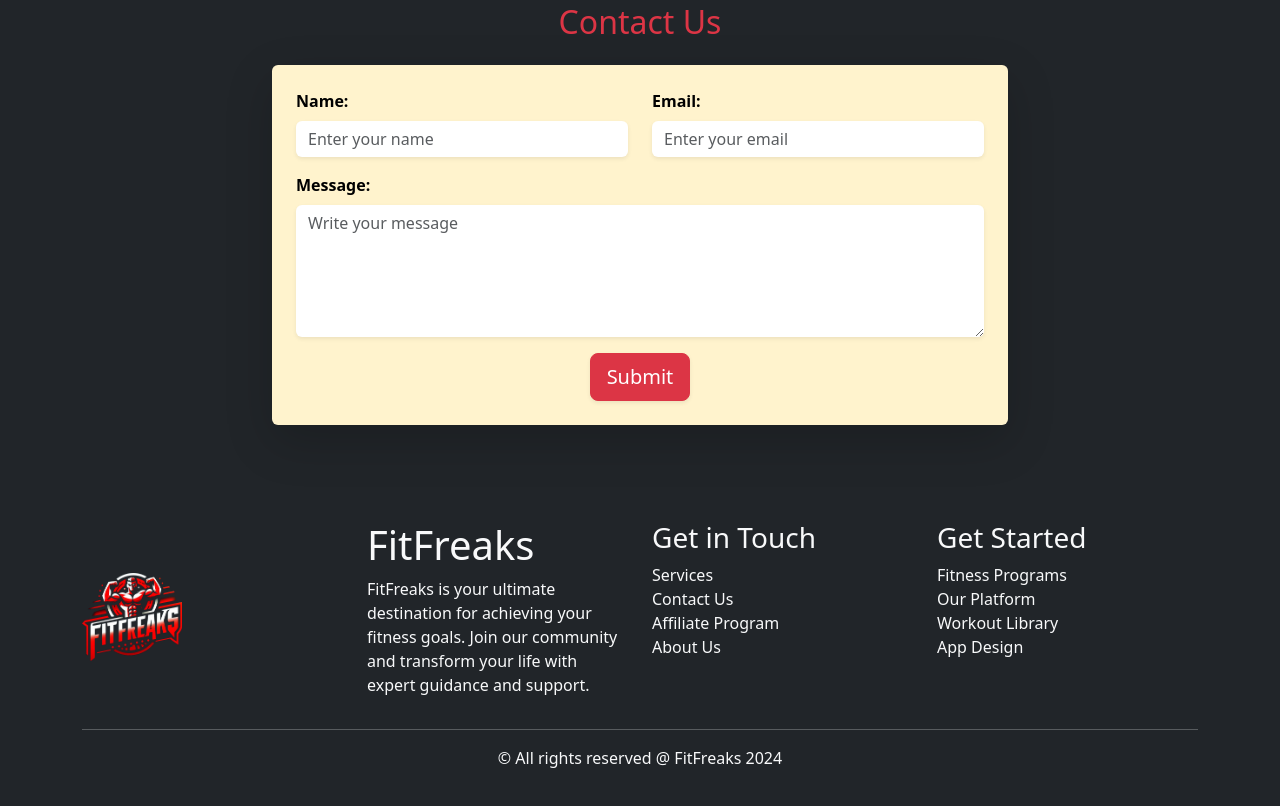
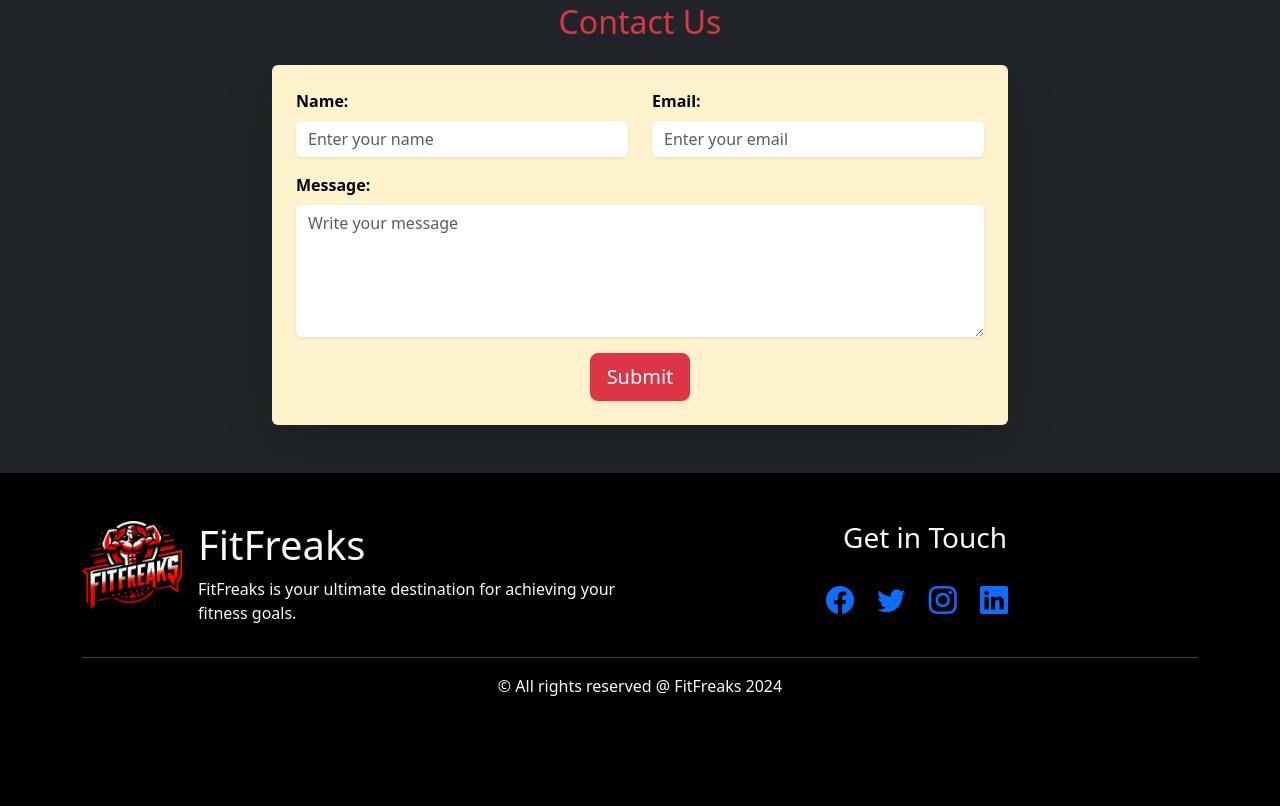
Before and after one commit to muntasir-smm/mswdb3-a2-bootstrap, a plain HTML site: page index.html in a window 1280 px wide. Shown: the part 4665-5471 px from the top of the page. After the commit the page ends 5411 px from the top, so only its background shows below. Drawn offline with nearby package versions, Linux system fonts and the light colour scheme.

Commit message:
6. Footer: Done

```diff
--- a/index.html
+++ b/index.html
@@ -12,6 +12,13 @@
       integrity="sha384-QWTKZyjpPEjISv5WaRU9OFeRpok6YctnYmDr5pNlyT2bRjXh0JMhjY6hW+ALEwIH"
       crossorigin="anonymous"
     />
+
+    <!-- Bootstrap Icons CDN -->
+    <link
+      href="https://cdn.jsdelivr.net/npm/bootstrap-icons/font/bootstrap-icons.css"
+      rel="stylesheet"
+    />
+
     <!-- FontAwesome -->
     <script
       src="https://kit.fontawesome.com/3569cb447c.js"
@@ -765,83 +772,63 @@
     </main>
 
     <!-- Footer Section -->
-    <footer class="footer bg-dark text-light py-5">
-      <div class="container">
+    <footer class="container text-light py-5">
       <div class="row">
         <!-- Footer Logo Section -->
-          <div class="col-6 col-md-3 mb-4 mb-md-0 d-flex align-items-center">
-            <!-- Logo Image -->
+        <div class="col-12 col-md-6 mb-4 mb-md-0 d-flex gap-3">
+          <div>
             <img
               src="./images/logo.png"
               alt="FitFreaks Logo"
-              class="footerLogo me-4"
               style="max-width: 100px"
             />
           </div>
-          <div class="col-6 col-md-3 mb-4 mb-md-0">
-            <!-- Footer Title and Description -->
           <div>
-              <h1 class="footerTitle">FitFreaks</h1>
-              <p class="footerSubTitle">
-                FitFreaks is your ultimate destination for achieving your
-                fitness goals. Join our community and transform your life with
-                expert guidance and support.
+            <h1>FitFreaks</h1>
+            <p>
+              FitFreaks is your ultimate destination for achieving your fitness
+              goals.
             </p>
           </div>
         </div>
 
-          <!-- Footer Contact Links Section (Side by Side) -->
-          <div class="col-6 col-md-3 mb-4 mb-md-0">
-            <h3 class="contactTitle">Get in Touch</h3>
-            <ul class="list-unstyled">
-              <li>
-                <a href="#service" class="text-light text-decoration-none"
-                  >Services</a
+        <!-- Footer Social Media Section -->
+        <div class="col-12 col-md-6">
+          <h3 class="text-center mb-4">Get in Touch</h3>
+          <div class="text-center">
+            <a
+              href="https://facebook.com/muntasir.smm"
+              title="Facebook"
+              target="_blank"
+              class="text-decoration-none fs-3 me-3"
             >
-              </li>
-              <li>
-                <a href="#contact" class="text-light text-decoration-none"
-                  >Contact Us</a
+              <i class="bi bi-facebook"></i>
+            </a>
+            <a
+              href="https://twitter.com/muntasir_smm"
+              title="Twitter"
+              target="_blank"
+              class="text-decoration-none fs-3 me-3"
             >
-              </li>
-              <li>
-                <a href="#affiliate" class="text-light text-decoration-none"
-                  >Affiliate Program</a
+              <i class="bi bi-twitter"></i>
+            </a>
+            <a
+              href="https://instagram.com"
+              title="Instagram"
+              target="_blank"
+              class="text-decoration-none fs-3 me-3"
             >
-              </li>
-              <li>
-                <a href="#about" class="text-light text-decoration-none"
-                  >About Us</a
+              <i class="bi bi-instagram"></i>
+            </a>
+            <a
+              href="https://linkedin.com"
+              title="LinkedIn"
+              target="_blank"
+              class="text-decoration-none fs-3 me-3"
             >
-              </li>
-            </ul>
+              <i class="bi bi-linkedin"></i>
+            </a>
           </div>
-
-          <!-- Footer Get Started Section (Side by Side) -->
-          <div class="col-6 col-md-3 mb-4 mb-md-0">
-            <h3 class="footerGetStart">Get Started</h3>
-            <ul class="list-unstyled">
-              <li>
-                <a href="#fitness" class="text-light text-decoration-none"
-                  >Fitness Programs</a
-                >
-              </li>
-              <li>
-                <a href="#platform" class="text-light text-decoration-none"
-                  >Our Platform</a
-                >
-              </li>
-              <li>
-                <a href="#library" class="text-light text-decoration-none"
-                  >Workout Library</a
-                >
-              </li>
-              <li>
-                <a href="#design" class="text-light text-decoration-none"
-                  >App Design</a
-                >
-              </li>
-            </ul>
         </div>
       </div>
 
@@ -851,7 +838,6 @@
       <p class="text-center mb-0">
         &copy; All rights reserved &#64; FitFreaks 2024
       </p>
-      </div>
     </footer>
 
     <!-- Bootstrap JS -->
--- a/style.css
+++ b/style.css
@@ -13,6 +13,13 @@
   padding: 10px;
 }
 
+footer a:hover {
+  color: #f0ad4e; /* Change to the desired hover color */
+  transition: color 0.3s ease-in-out;
+}
+.footerSubTitle {
+  text-align: justify;
+}
 @media (max-width: 768px) {
   .carousel-image {
     height: 350px;
```
Also changed, not shown: images/favicon.ico, images/favicon1.ico (added). Lines whose indentation alone changed are shown as unchanged.
